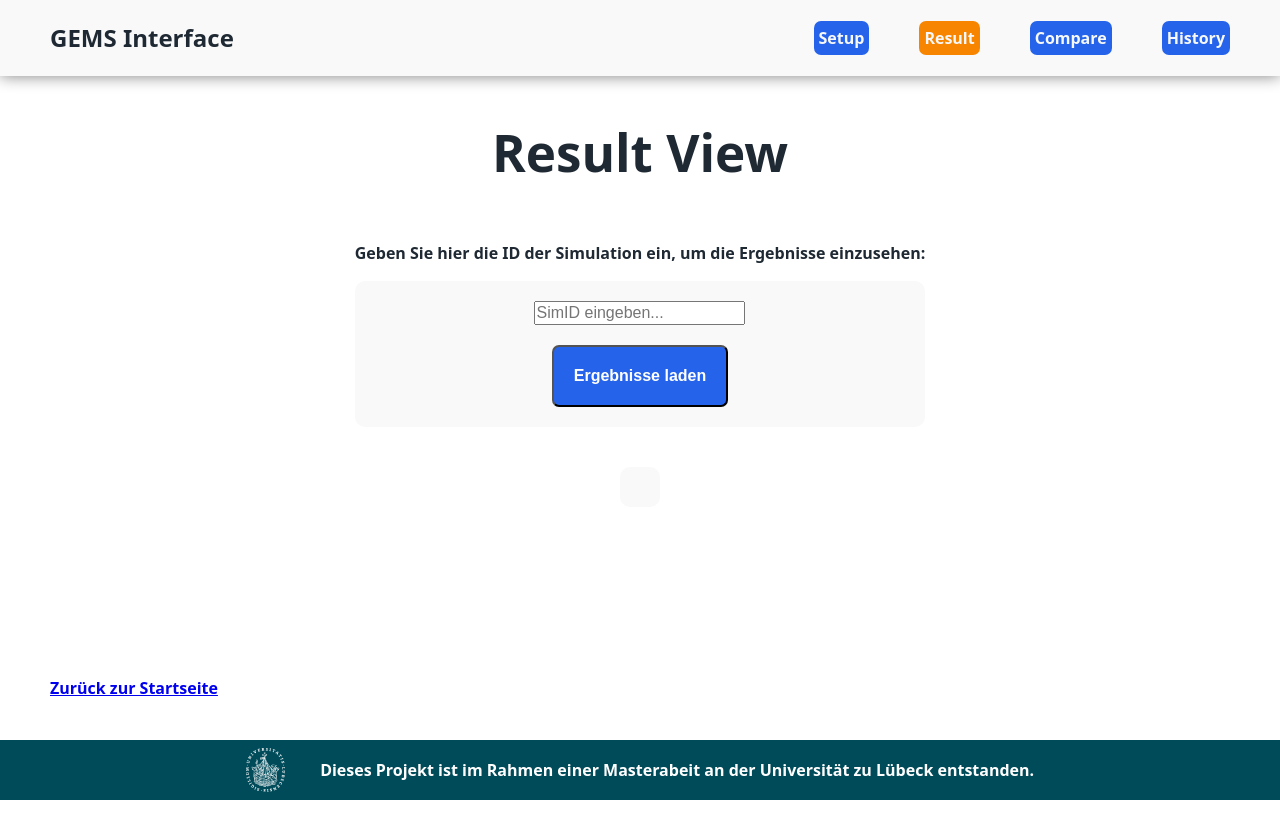
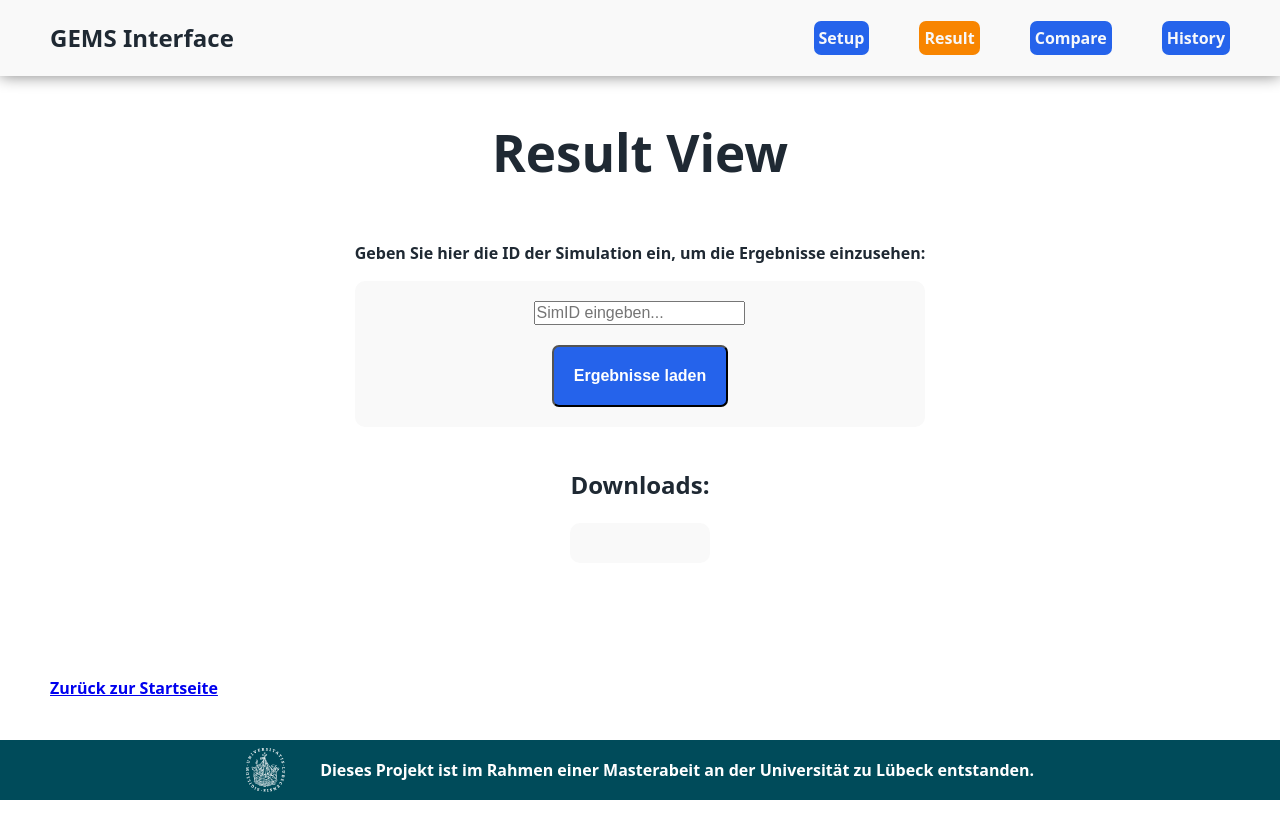
Before and after one commit to cjf999/masterarbeit, a React (Vite) app in the folder packages/frontend/: page /result in a window 1280 px wide. Shown: the top 838 px of the page. Built offline with nearby package versions, Linux system fonts and the light colour scheme.

Commit message:
add csv section headline

```diff
--- a/packages/frontend/src/pages/Result.tsx
+++ b/packages/frontend/src/pages/Result.tsx
@@ -350,6 +350,9 @@ export default function Result() {
                 </div>
             </div>
             )}
+        {artifacts && (
+        <div className="csv">
+        <h2>Downloads:</h2>
         <div className="csv-container">
         {artifacts
         .filter(a => a.type === "csv") //sonst mappen wir über 4 elemente und kriegen leere divs zurück
@@ -373,6 +376,8 @@ export default function Result() {
         ))}
         </div>
         </div>
+        )}
+        </div>
         <Link className="return-link" to={"/"}>Zurück zur Startseite</Link>
         <Footer />
         </>
--- a/packages/frontend/src/pages/Setup.tsx
+++ b/packages/frontend/src/pages/Setup.tsx
@@ -92,7 +92,6 @@ function Setup(){
     }
 
     //TODO: default-werte in inputfelder geben
-    //TODO: tooltip für alle parameter, interventionen disabled + aus payload entfernen
     //TODO: errorhandling als html (z.B. wenn api call fehlschlägt, oder ungültige parameter eingegeben wurden)
     //TODO: negative/ungültige eingaben abfangen
     return(
```
